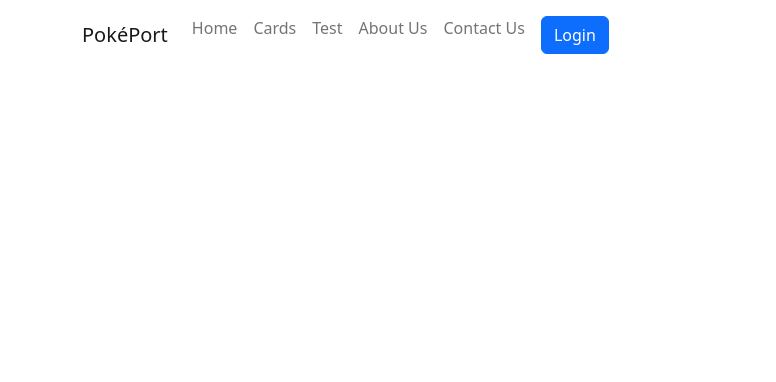
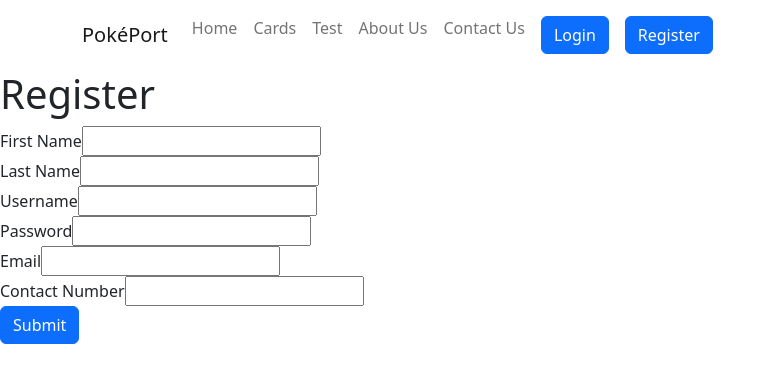
Before and after one commit to shiv-iyer/Project-3-FrontEnd, a React (Create React App) app: page /register in a window 1280 px wide. Shown: the top 382 px of the page, without its empty margins (0-776 px from the left). Built offline with nearby package versions, Linux system fonts and the light colour scheme.

Commit message:
two way binding for register done

```diff
--- a/src/App.js
+++ b/src/App.js
@@ -18,6 +18,7 @@ import ContactUs from "./pages/ContactUs";
 import FormSubmitted from "./pages/FormSubmitted";
 import Cards from "./pages/Cards";
 import Login from "./pages/Login";
+import Register from "./pages/Register";
 
 //providers
 import CardProvider from "./providers/CardProvider";
@@ -59,6 +60,9 @@ function App() {
                 <Link className="nav-link" to="/login">
                   <Button>Login</Button>
                 </Link>
+                <Link className="nav-link" to="/register">
+                  <Button>Register</Button>
+                </Link>
               </Nav>
             </Navbar.Collapse>
           </Container>
@@ -91,6 +95,13 @@ function App() {
             <Route path="/login" element={
               <Login/>
             }></Route>
+
+          {/* register */}
+            <Route path="/register" element={
+              <Register/>
+            }>
+            </Route>
+
         </Routes>
       </UserProvider>
     </Router>
--- a/src/pages/Login.js
+++ b/src/pages/Login.js
@@ -1,13 +1,20 @@
-import React, {useState} from "react";
+import React, {useState, useContext} from "react";
+
+import {Button} from "react-bootstrap";
+
+// import context to use the functions from user provider
+import UserContext from "../contexts/UserContext";
 
 export default function Login() {
+
+    const context = useContext(UserContext);
 
     // massive state by wrapping an object within useState
     const [formState, setFormState] = useState({
         // initialize as empty string
         email: "",
         password: ""
-    })
+    });
 
     const updateFormField = (event) => {
         setFormState({
@@ -15,7 +22,17 @@ export default function Login() {
             ...formState,
             [event.target.name]: event.target.value
          })
-    }
+    };
+
+    // function to submit and post the request via context
+    const submitForm = async () => {
+        console.log(formState);
+        // match the object to the object being received in userLogin
+        const response = await context.userLogin({
+            "email": formState.email,
+            "password": formState.password
+        });
+    };
 
     return (
         <React.Fragment>
@@ -38,6 +55,7 @@ export default function Login() {
                  onChange={updateFormField}
                  />
             </div>
+            <Button onClick={submitForm}>Submit</Button>
         </React.Fragment>
     )
 }
--- /dev/null
+++ b/src/pages/Register.js
@@ -0,0 +1,95 @@
+import React, {useContext, useState} from "react";
+
+import {Button} from "react-bootstrap";
+
+import UserContext from "../contexts/UserContext";
+
+export default function Register () {
+
+    // massive state by wrapping an object within useState
+    const [formState, setFormState] = useState({
+        // initialize all empty string
+        first_name: "",
+        last_name: "",
+        username: "",
+        email: "",
+        password: "",
+        contact_number: ""
+    });
+
+    const updateFormField = (event) => {
+        setFormState({
+            // when you spread formState, it will always take the last value, even if repeat keys
+            ...formState,
+            [event.target.name]: event.target.value
+         })
+    };
+
+    const submitForm = async () => {
+        alert("hi");
+    }
+
+    return (
+        <React.Fragment>
+            <h1>Register</h1>
+            <div>
+                <label>First Name</label>
+                <input
+                    type="text"
+                    name="first_name"
+                    value={formState.first_name}
+                    onChange={updateFormField}
+                    />
+            </div>
+            <div>
+                <label>Last Name</label>
+                <input
+                 type="text"
+                 name="last_name"
+                 value={formState.last_name}
+                 onChange={updateFormField}
+                 />
+            </div>
+            <div>
+                <label>Username</label>
+                <input
+                    type="text"
+                    name="username"
+                    value={formState.username}
+                    onChange={updateFormField}
+                    />
+            </div>
+            <div>
+                <label>Password</label>
+                <input
+                    type="password"
+                    name="password"
+                    value={formState.password}
+                    onChange={updateFormField}
+                    />
+            </div>
+            <div>
+                <label>Email</label>
+                <input
+                    type="text"
+                    name="email"
+                    value={formState.email}
+                    onChange={updateFormField}
+                    />
+            </div>
+            <div>
+                <label>Contact Number</label>
+                <input
+                    type="text"
+                    name="contact_number"
+                    value={formState.contact_number}
+                    onChange={updateFormField}
+                    />
+            </div>
+
+            <Button onClick={submitForm}>Submit</Button>
+
+            {/* username password email contact_number */}
+        </React.Fragment>
+    )
+}
--- a/src/providers/UserProvider.js
+++ b/src/providers/UserProvider.js
@@ -17,11 +17,11 @@ export default function UserProvider(props) {
         // userData is an object that will contain everything for auth, passed in from component that calls the func
         userLogin: async (userData) => {
             // all user info is in req.body so we need to pass the user auth details in req.body
-            const response = await axios.post(`${BASE_URL}/users/login`, {
-                // requirements: email and password
-                email: userData.email,
-                password: userData.password
-            });
+
+            const response = await axios.post(`${BASE_URL}/users/login`, userData);
+            // the forbidden third header in axios.post
+
+            console.log(response);
 
             return response.data;
         }
```
